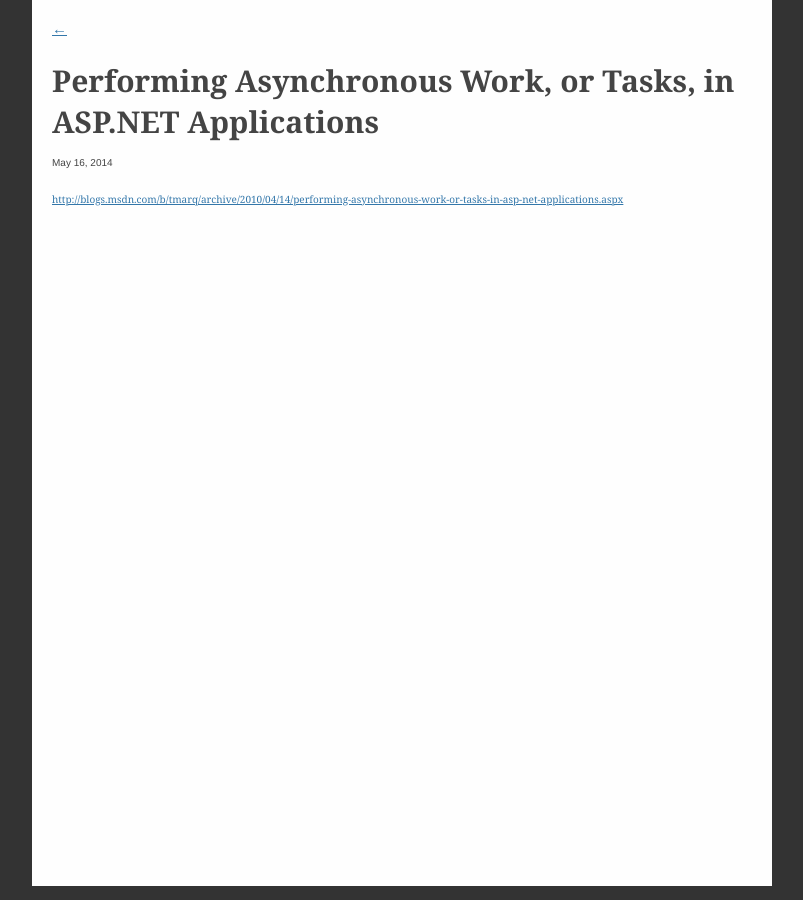
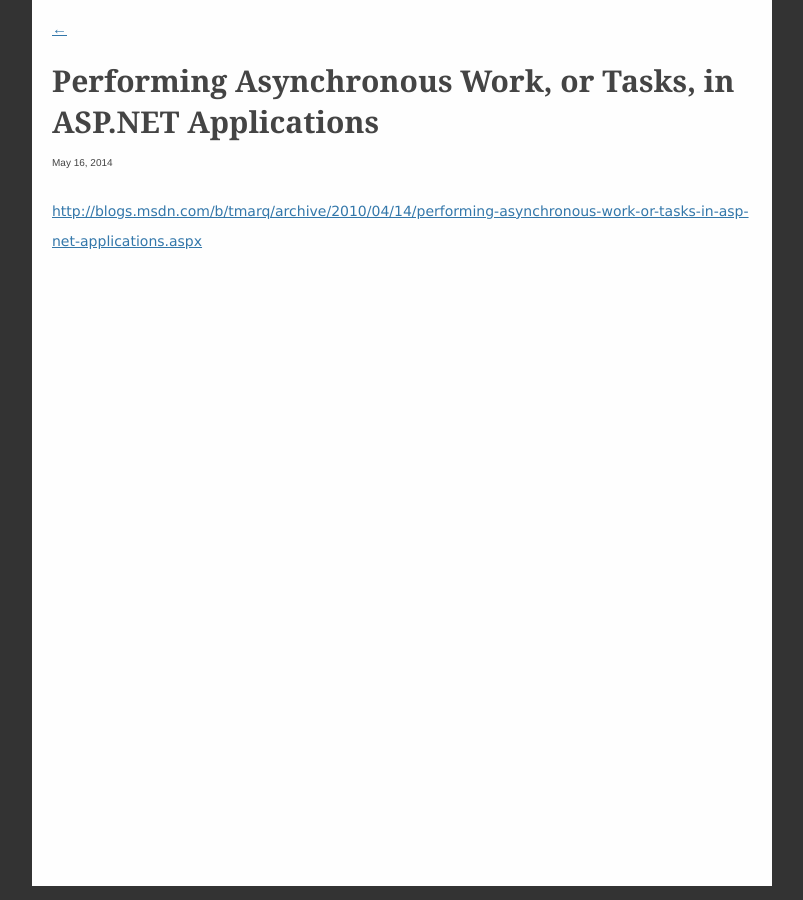
Before and after one commit to osrpt/osrpt.github.com, a Jekyll site: the page built from _posts/2014-05-16-performing-asynchronous-work-or-tasks-in-asp-net-applications.md, in a window 1280 px wide. Shown: the whole page, without its empty margins (238-1041 px from the left). Built offline with Jekyll 4.4.1, drawn with Linux system fonts in a browser that asks for light colours; nearby versions of some CDN libraries; Markdown is read by kramdown in place of the engine named in the settings.

Commit message:
change font family and font size

```diff
--- a/css/default.css
+++ b/css/default.css
@@ -256,7 +256,7 @@
 pre code{
     box-shadow: none;
 }*/
-.clear {
+ .clear {
     clear:both;
 }
 .home .title {
@@ -317,7 +317,8 @@
 }
 .article .content {
     line-height: 2.2em;
-    font-family: Georgia, "Times New Roman", Times, "Songti SC", "SimSun", serif;
+    font-family:"lucida grande", "lucida sans unicode", lucida, "Helvetica Neue", helvetica, "Hiragino Sans GB", "Microsoft YaHei", "WenQuanYi Micro Hei", sans-serif !important;
+    font-size: 1.4em;
     margin:2em 0;
 }
 .article .content p {
```
Also changed, not shown: _posts/2014-05-24-ten-articles-every-programmer-must-read.md (added, +7 -0 lines).
